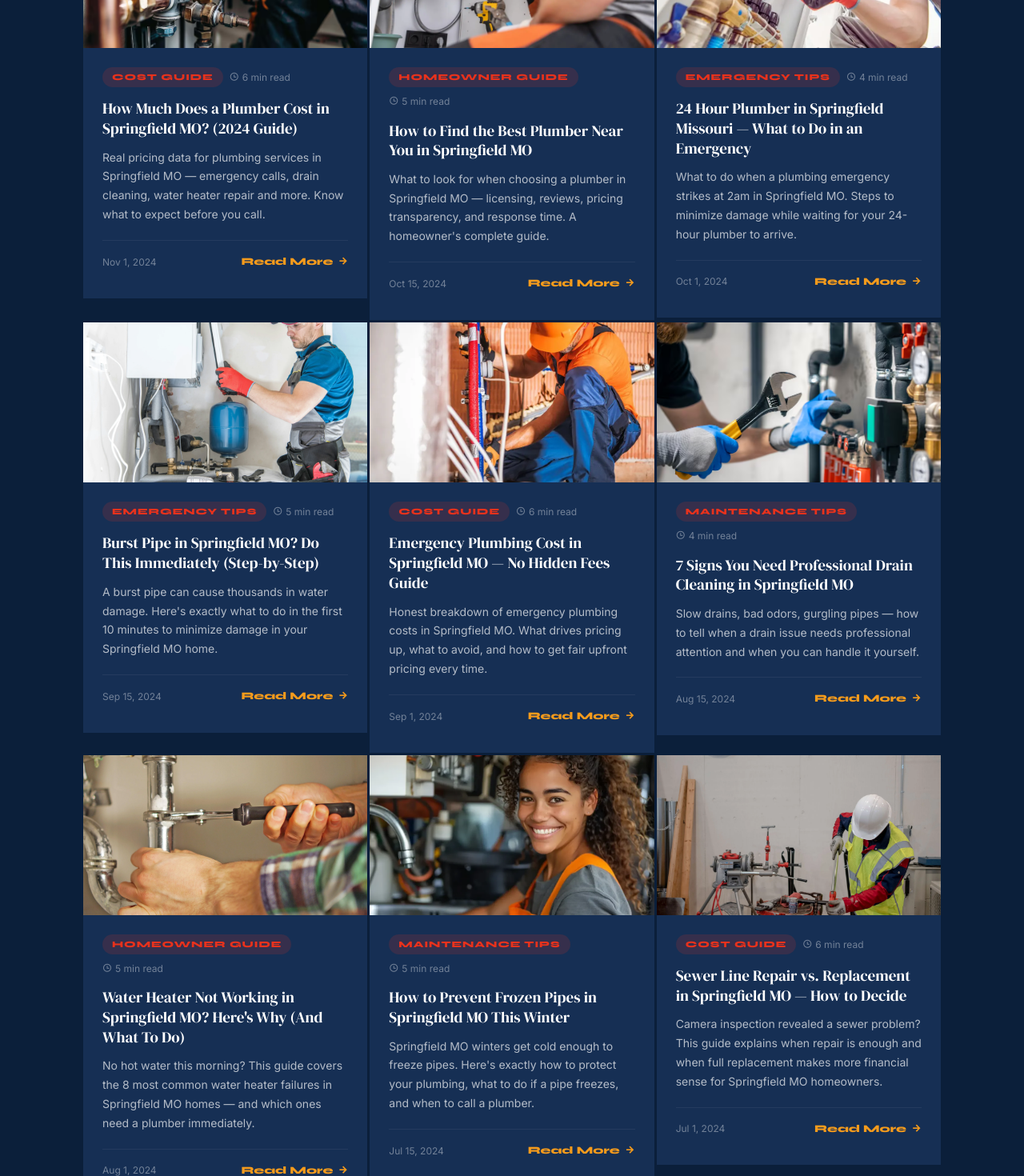
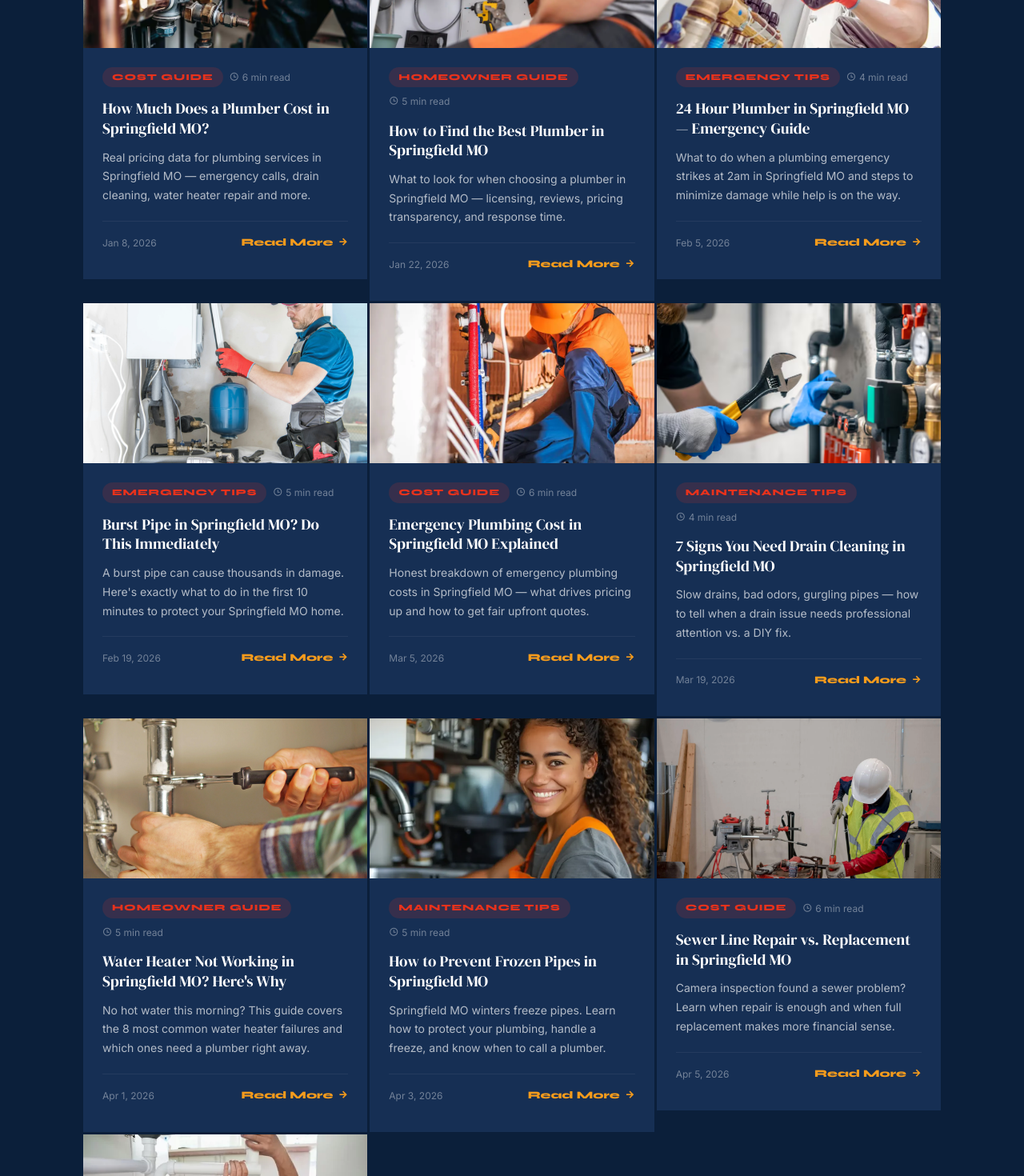
Before and after one commit to noshaba-jamil/plumber-next-js-fixed-project, a Next.js app: page /blog in a window 1280 px wide. Shown: the part 760-2230 px from the top of the page at 80% size. Built offline with nearby package versions, Linux system fonts and the light colour scheme; no server answers.

Commit message:
blog updated

```diff
--- a/app/blog/page.jsx
+++ b/app/blog/page.jsx
@@ -19,9 +19,9 @@ export const metadata = {
 export const BLOG_POSTS = [
   {
     slug: 'how-much-does-a-plumber-cost-springfield-mo',
-    title: 'How Much Does a Plumber Cost in Springfield MO? (2024 Guide)',
-    description: 'Real pricing data for plumbing services in Springfield MO — emergency calls, drain cleaning, water heater repair and more. Know what to expect before you call.',
-    date: '2024-11-01',
+    title: 'How Much Does a Plumber Cost in Springfield MO?',
+    description: 'Real pricing data for plumbing services in Springfield MO — emergency calls, drain cleaning, water heater repair and more.',
+    date: '2026-01-08',
     readTime: '6 min read',
     category: 'Cost Guide',
     image: '/blog1.webp',
@@ -29,9 +29,9 @@ export const BLOG_POSTS = [
   },
   {
     slug: 'best-plumber-near-me-springfield-mo',
-    title: 'How to Find the Best Plumber Near You in Springfield MO',
-    description: 'What to look for when choosing a plumber in Springfield MO — licensing, reviews, pricing transparency, and response time. A homeowner\'s complete guide.',
-    date: '2024-10-15',
+    title: 'How to Find the Best Plumber in Springfield MO',
+    description: 'What to look for when choosing a plumber in Springfield MO — licensing, reviews, pricing transparency, and response time.',
+    date: '2026-01-22',
     readTime: '5 min read',
     category: 'Homeowner Guide',
     image: '/blog2.webp',
@@ -39,9 +39,9 @@ export const BLOG_POSTS = [
   },
   {
     slug: 'plumber-open-24-hours-springfield-missouri',
-    title: '24 Hour Plumber in Springfield Missouri — What to Do in an Emergency',
-    description: 'What to do when a plumbing emergency strikes at 2am in Springfield MO. Steps to minimize damage while waiting for your 24-hour plumber to arrive.',
-    date: '2024-10-01',
+    title: '24 Hour Plumber in Springfield MO — Emergency Guide',
+    description: 'What to do when a plumbing emergency strikes at 2am in Springfield MO and steps to minimize damage while help is on the way.',
+    date: '2026-02-05',
     readTime: '4 min read',
     category: 'Emergency Tips',
     image: '/blog3.webp',
@@ -49,9 +49,9 @@ export const BLOG_POSTS = [
   },
   {
     slug: 'how-to-fix-burst-pipe-springfield-mo',
-    title: 'Burst Pipe in Springfield MO? Do This Immediately (Step-by-Step)',
-    description: 'A burst pipe can cause thousands in water damage. Here\'s exactly what to do in the first 10 minutes to minimize damage in your Springfield MO home.',
-    date: '2024-09-15',
+    title: 'Burst Pipe in Springfield MO? Do This Immediately',
+    description: 'A burst pipe can cause thousands in damage. Here\'s exactly what to do in the first 10 minutes to protect your Springfield MO home.',
+    date: '2026-02-19',
     readTime: '5 min read',
     category: 'Emergency Tips',
     image: '/blog4.webp',
@@ -59,9 +59,9 @@ export const BLOG_POSTS = [
   },
   {
     slug: 'emergency-plumbing-cost-springfield-mo',
-    title: 'Emergency Plumbing Cost in Springfield MO — No Hidden Fees Guide',
-    description: 'Honest breakdown of emergency plumbing costs in Springfield MO. What drives pricing up, what to avoid, and how to get fair upfront pricing every time.',
-    date: '2024-09-01',
+    title: 'Emergency Plumbing Cost in Springfield MO Explained',
+    description: 'Honest breakdown of emergency plumbing costs in Springfield MO — what drives pricing up and how to get fair upfront quotes.',
+    date: '2026-03-05',
     readTime: '6 min read',
     category: 'Cost Guide',
     image: '/blog5.webp',
@@ -69,9 +69,9 @@ export const BLOG_POSTS = [
   },
   {
     slug: 'signs-you-need-drain-cleaning-springfield-mo',
-    title: '7 Signs You Need Professional Drain Cleaning in Springfield MO',
-    description: 'Slow drains, bad odors, gurgling pipes — how to tell when a drain issue needs professional attention and when you can handle it yourself.',
-    date: '2024-08-15',
+    title: '7 Signs You Need Drain Cleaning in Springfield MO',
+    description: 'Slow drains, bad odors, gurgling pipes — how to tell when a drain issue needs professional attention vs. a DIY fix.',
+    date: '2026-03-19',
     readTime: '4 min read',
     category: 'Maintenance Tips',
     image: '/blog6.webp',
@@ -79,9 +79,9 @@ export const BLOG_POSTS = [
   },
   {
     slug: 'water-heater-not-working-springfield-mo',
-    title: 'Water Heater Not Working in Springfield MO? Here\'s Why (And What To Do)',
-    description: 'No hot water this morning? This guide covers the 8 most common water heater failures in Springfield MO homes — and which ones need a plumber immediately.',
-    date: '2024-08-01',
+    title: 'Water Heater Not Working in Springfield MO? Here\'s Why',
+    description: 'No hot water this morning? This guide covers the 8 most common water heater failures and which ones need a plumber right away.',
+    date: '2026-04-01',
     readTime: '5 min read',
     category: 'Homeowner Guide',
     image: '/blog7.webp',
@@ -89,9 +89,9 @@ export const BLOG_POSTS = [
   },
   {
     slug: 'how-to-prevent-frozen-pipes-springfield-mo',
-    title: 'How to Prevent Frozen Pipes in Springfield MO This Winter',
-    description: 'Springfield MO winters get cold enough to freeze pipes. Here\'s exactly how to protect your plumbing, what to do if a pipe freezes, and when to call a plumber.',
-    date: '2024-07-15',
+    title: 'How to Prevent Frozen Pipes in Springfield MO',
+    description: 'Springfield MO winters freeze pipes. Learn how to protect your plumbing, handle a freeze, and know when to call a plumber.',
+    date: '2026-04-03',
     readTime: '5 min read',
     category: 'Maintenance Tips',
     image: '/blog8.webp',
@@ -99,9 +99,9 @@ export const BLOG_POSTS = [
   },
   {
     slug: 'sewer-line-repair-vs-replacement-springfield-mo',
-    title: 'Sewer Line Repair vs. Replacement in Springfield MO — How to Decide',
-    description: 'Camera inspection revealed a sewer problem? This guide explains when repair is enough and when full replacement makes more financial sense for Springfield MO homeowners.',
-    date: '2024-07-01',
+    title: 'Sewer Line Repair vs. Replacement in Springfield MO',
+    description: 'Camera inspection found a sewer problem? Learn when repair is enough and when full replacement makes more financial sense.',
+    date: '2026-04-05',
     readTime: '6 min read',
     category: 'Cost Guide',
     image: '/blog9.webp',
@@ -109,9 +109,9 @@ export const BLOG_POSTS = [
   },
   {
     slug: 'leak-detection-springfield-mo-guide',
-    title: 'Hidden Water Leak? How Leak Detection Works in Springfield MO',
-    description: 'Thermal imaging, acoustic sensors, pressure testing — a clear explanation of how professional leak detection works and why it costs less than the damage a hidden leak causes.',
-    date: '2024-06-15',
+    title: 'Hidden Water Leak? Leak Detection in Springfield MO',
+    description: 'Thermal imaging, acoustic sensors, pressure testing — how professional leak detection works and why it costs less than hidden damage.',
+    date: '2026-04-08',
     readTime: '5 min read',
     category: 'Homeowner Guide',
     image: '/blog10.webp',
```
